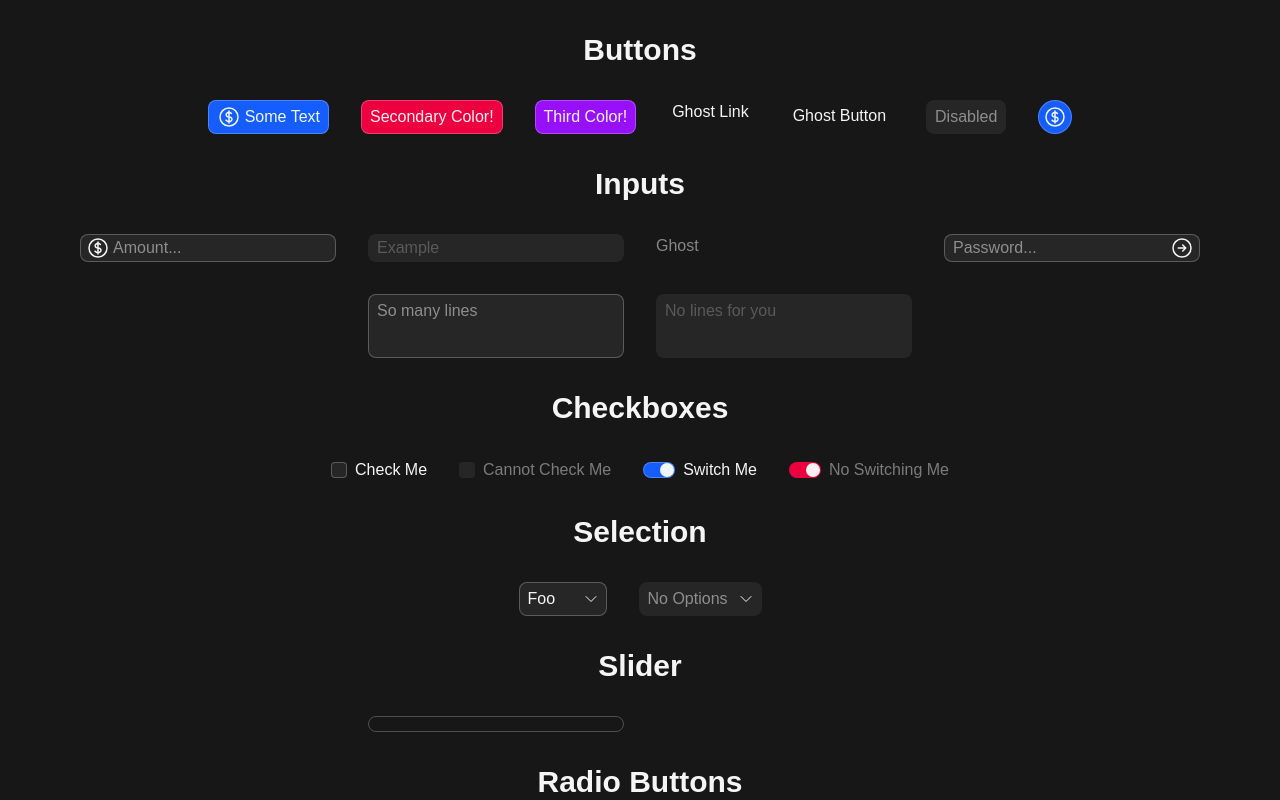
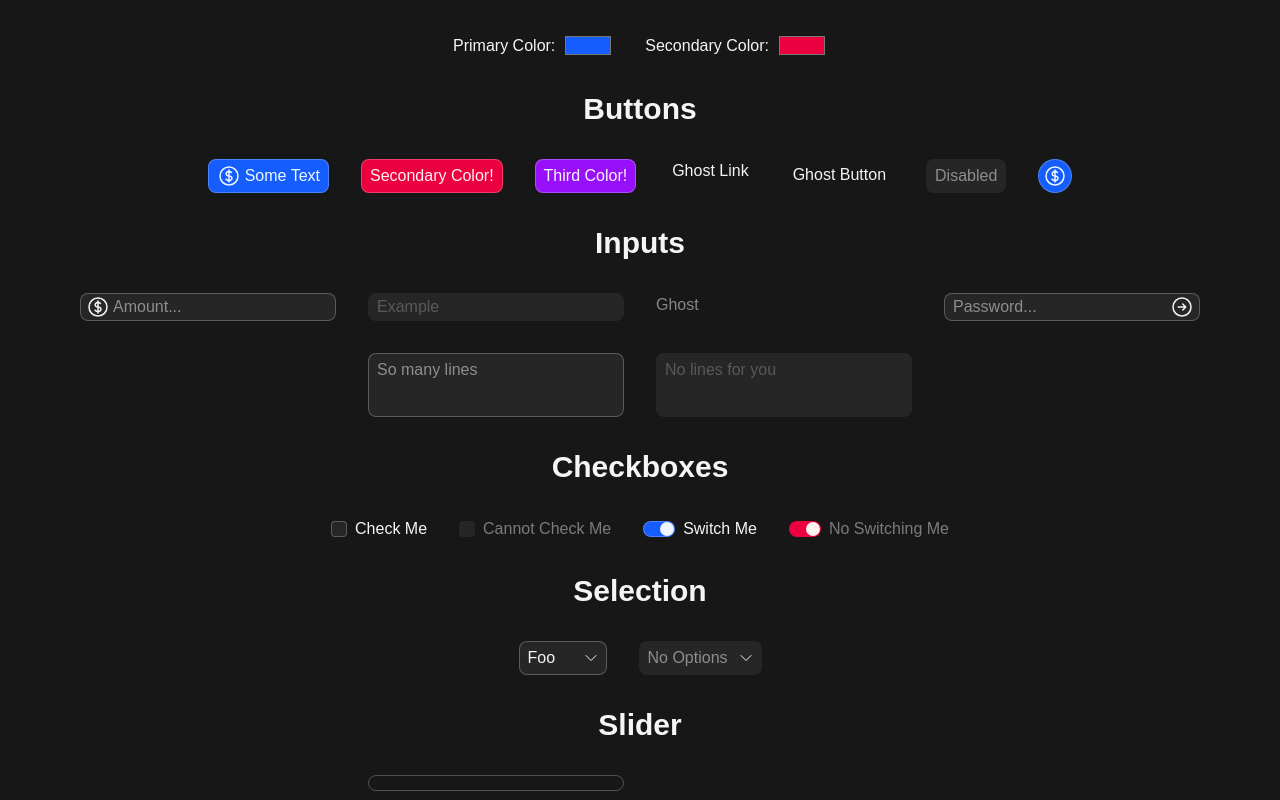
Before and after one commit to josssch/mock-ui, a SvelteKit app: page / in a window 1280 px wide. Shown: the top 800 px of the page. Built offline with nearby package versions, Linux system fonts and the light colour scheme; a web font is replaced by a local one.

Commit message:
feat: add theme changing color pickers

```diff
--- a/src/routes/+page.svelte
+++ b/src/routes/+page.svelte
@@ -10,6 +10,15 @@
     import MockSelect from '$lib/ui/MockSelect.svelte'
     import MockSlider from '$lib/ui/MockSlider.svelte'
     import MockSwitch from '$lib/ui/MockSwitch.svelte'
+
+    let primaryColor = $state('#155dfc')
+    let secondaryColor = $state('#ec003f')
+
+    $effect(() => {
+        document.body.style.setProperty('--theme-primary', primaryColor)
+        document.body.style.setProperty('--theme-component', primaryColor)
+        document.body.style.setProperty('--theme-secondary', secondaryColor)
+    })
 </script>
 
 {#snippet icon()}
@@ -21,6 +30,22 @@
 {/snippet}
 
 <div class="flex flex-wrap items-start justify-center gap-xl p-xl">
+    <label class="flex items-center gap-md">
+        Primary Color:
+        <input
+            type="color"
+            bind:value={primaryColor}
+        />
+    </label>
+
+    <label class="flex items-center gap-md">
+        Secondary Color:
+        <input
+            type="color"
+            bind:value={secondaryColor}
+        />
+    </label>
+
     {@render heading('Buttons')}
 
     <MockButton>
```
